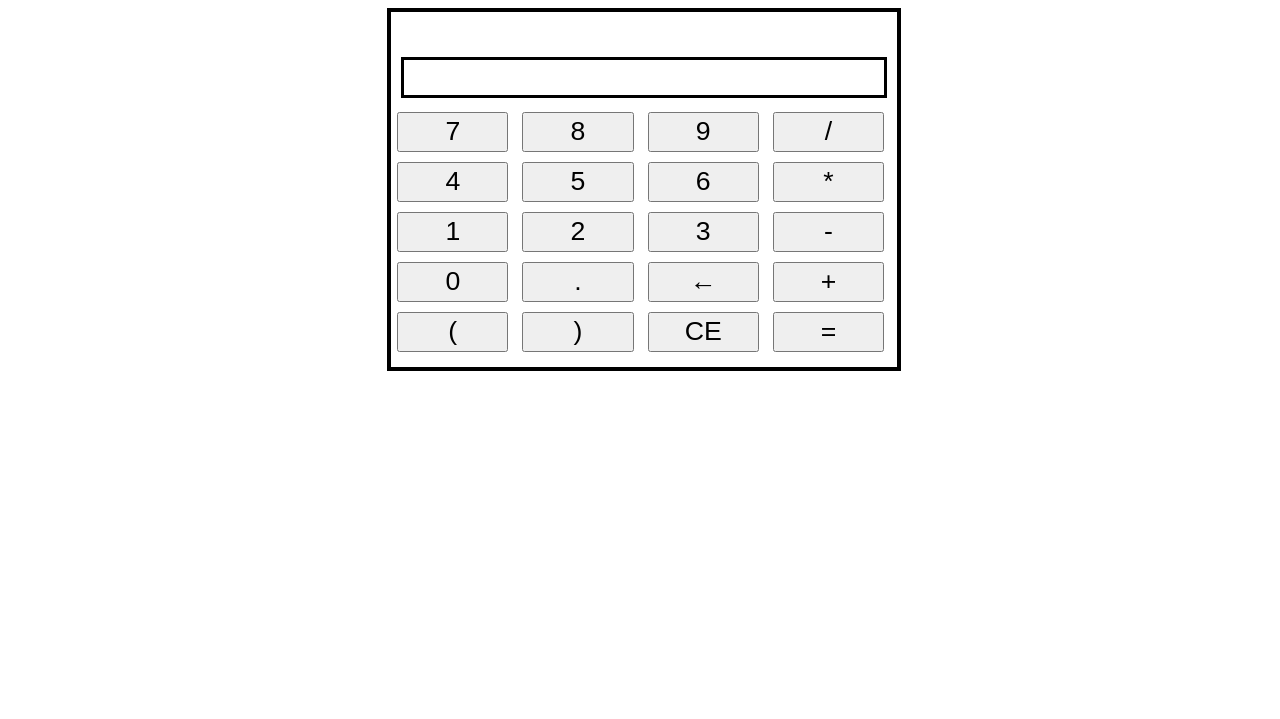
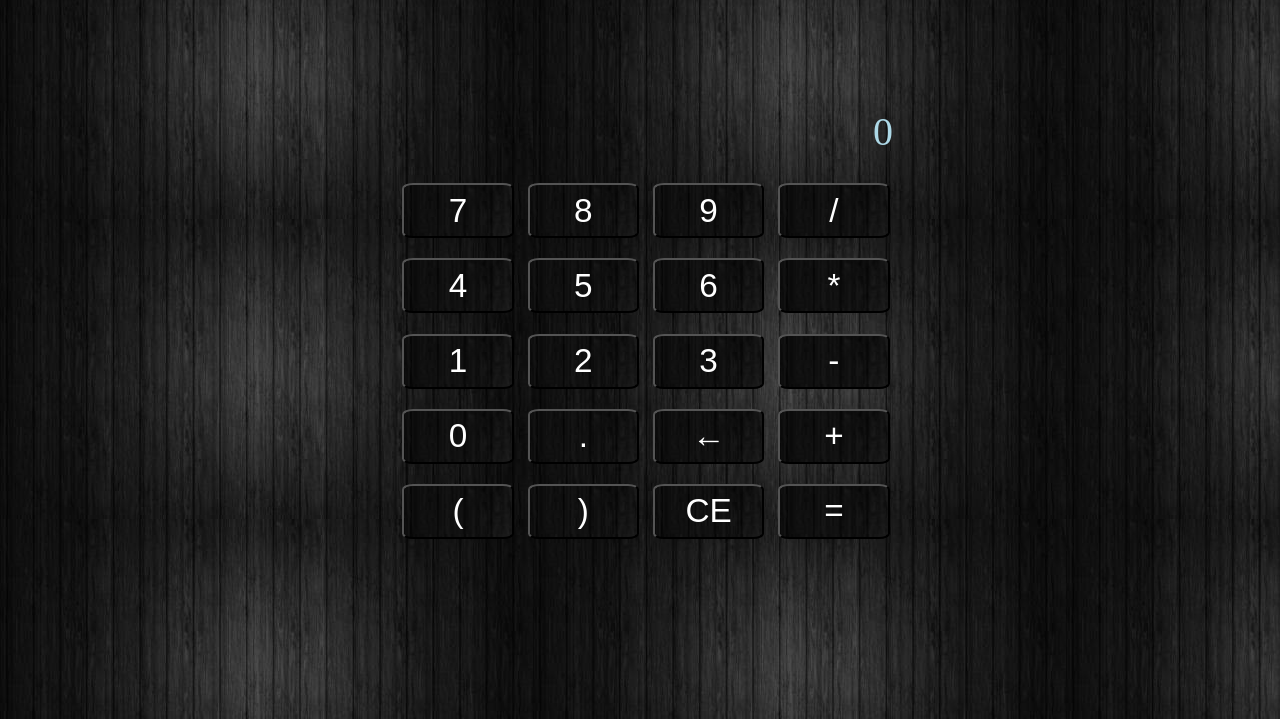
Before and after one commit to chensm9/homework5, a plain HTML site: page index.html in a window 1280 px wide. Shown: the part 81-800 px from the top of the page. Drawn offline with Linux system fonts and the light colour scheme.

Commit message:
修改外观,部分样式

```diff
--- a/calc.js
+++ b/calc.js
@@ -1,12 +1,26 @@
 function showError(message) {
+	if(message != "") {
+		document.getElementById('output_field').textContent = "0";
+		document.getElementById('input_field').textContent = "";
+
+	}
   document.getElementById('error').textContent = message;
 }
 
 function Append(data) {
 	showError("");
+	if(document.getElementById('input_field').textContent != "") {
+		document.getElementById('input_field').textContent = "";
+		if(!isNaN(parseInt(data)))
+			Clear();
+	}
+
 	var message = document.getElementById('output_field').textContent;
 	if(message == "0"&&data != "."&&data != "*"&&data != "+"&&data != "/"&&data != "-")
 		document.getElementById('output_field').textContent = data;
+	else if(message != ""&&data == "."&&isNaN(parseInt(message[message.length-1]))){
+		document.getElementById('output_field').textContent += "0.";
+	}
 	else
 		document.getElementById('output_field').textContent += data;
 }
@@ -14,6 +28,12 @@ function Append(data) {
 function Delete() {
 	showError("");
 	var message = document.getElementById('output_field').textContent;
+	if(message == "0")
+		return;
+	else if(message.substring(0, message.length - 1) == "") {
+		document.getElementById('output_field').textContent = "0";
+		return;
+	}
 	document.getElementById('output_field').textContent =
 		message.substring(0, message.length - 1);
 }
@@ -25,22 +45,38 @@ function Clear() {
 
 function Equal() {
 	var message = document.getElementById('output_field').textContent;
+	document.getElementById('input_field').textContent = message + "=";
+
+	for(var i = 0; i < message.length - 1; i++) {
+		if(message[i] == "*"&&message[i+1] == "*") {
+			showError(message + " 不是合法算式!!");
+			return;
+		}
+		else if(message[i] == "/"&&message[i+1] == "/") {
+			showError(message + " 不是合法算式!!");
+			return;
+		}
+	}
+
 	var result;
 	try {
-		eval("result = " + message);
+		eval("result = " + message );
 	}
 	catch (error) {
 		showError(message + " 不是合法算式!!");
 		return;
 	}
 
-	if(result == undefined || result == NaN || result == Infinity)
+	if(result == undefined || isNaN(result) || result == Infinity) {
 		showError(message + " 不是合法算式!!");
-	else
+	}
+	else {
     document.getElementById('output_field').textContent = result;
+	}
 }
 
 window.onload = function() {
+	Clear();
 	var buttons = document.getElementsByTagName("button");
   for(var i in buttons) {
     buttons[i].onclick = function() {
--- a/index.html
+++ b/index.html
@@ -8,9 +8,10 @@
   </head>
 
   <body>
-    <h1>简易计算器</h1>
+    <h1>简 易 计 算 器</h1>
     <div id = "calculator">
       <div id = "error"></div>
+      <div id = "input_field"></div>
       <div id = "output_field"></div>
       <button class="print">7</button>
       <button class="print">8</button>
--- a/style.css
+++ b/style.css
@@ -1,38 +1,59 @@
+
+body {
+	background: url("image/image.jpg");
+}
 
 h1 {
-	color: green;
+	color: lightblue;
 	text-align: center;
 }
 
 div#calculator {
 	width: 40%;
-	height: 355px;
+	height: 500px;
 	margin-left: 30%;
 	margin-right: 30%;
-	border: 4px solid black;
-	overflow: hidden;
+	padding-left: 0.8%;
+	padding-right: 0.8%;
+	border-radius: 5%;
 }
 
 div#error {
-	height: 30px;
+	height: 10%;
 	margin: 5px 10px 10px 10px;
 	/*border: 1px solid black;*/
-	font-size: 20pt;
+	font-size: 25pt;
 	color: red;
 }
 
+div#input_field {
+	height: 5%;
+	margin: 5px 10px 10px 10px;
+	padding-bottom: 1%;
+	font-size: 18pt;
+	color: lightblue;
+	text-align: right;
+}
+
 div#output_field {
-	height: 35px;
+	height: 10%;
 	margin: 5px 10px 10px 10px;
-	border: 3px solid black;
-	font-size: 20pt;
+	padding-bottom: 1%;
+	/*border: 3px solid black;*/
+	font-size: 30pt;
+	color: lightblue;
 	text-align: right;
 }
 
 button {
 	display: inline-block;
 	width: 22%;
-	height: 40px;
-	font-size: 20pt;
-	margin: 4px 4px 6px 6px;
+	height: 11%;
+	font-size: 25pt;
+	color: #FFFFFF;
+	margin: 2% 1% 2% 1%;
+	border: 0.5%;
+	/*background-color: #444444;*/
+	border-radius: 10%;
+	background: url("image/image.jpg");
 }
```
